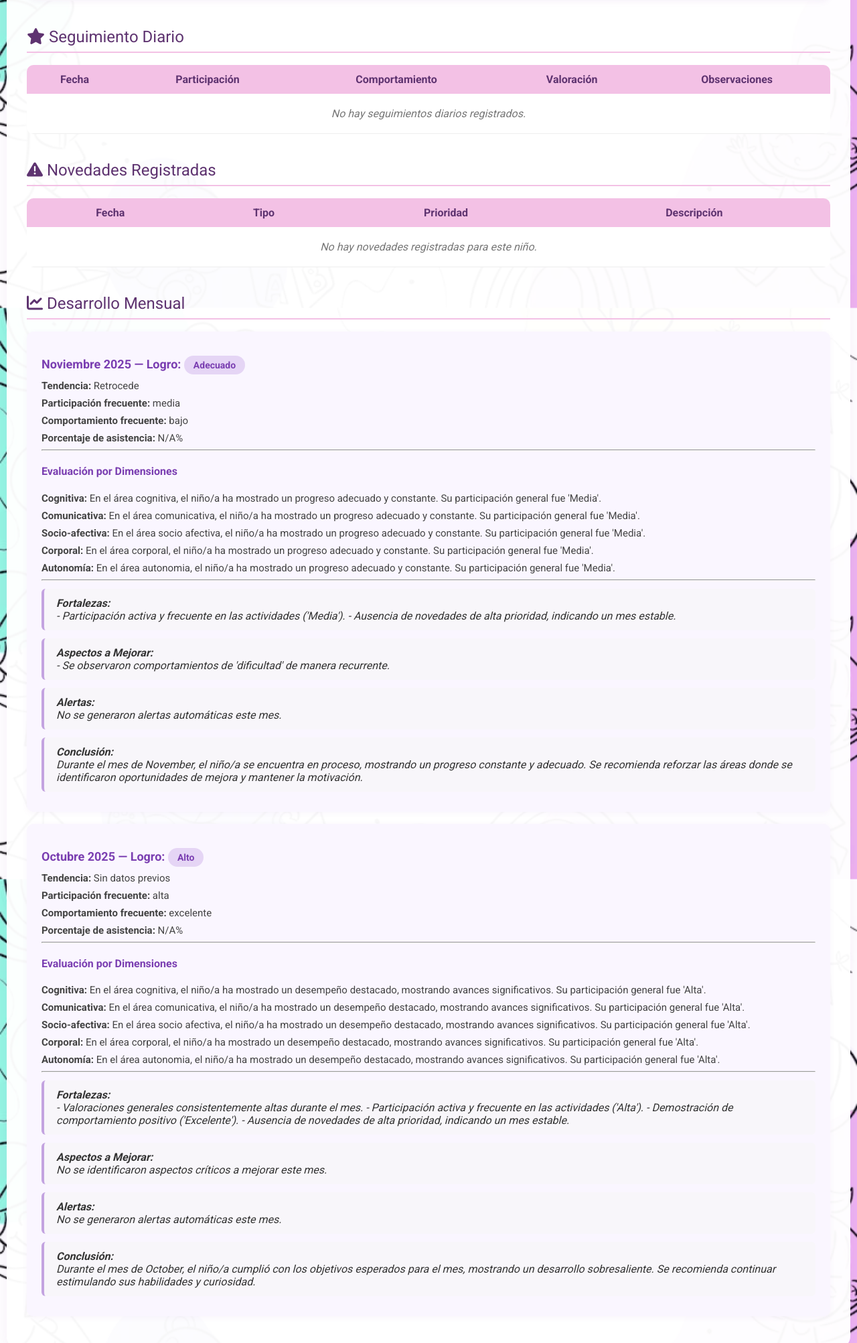
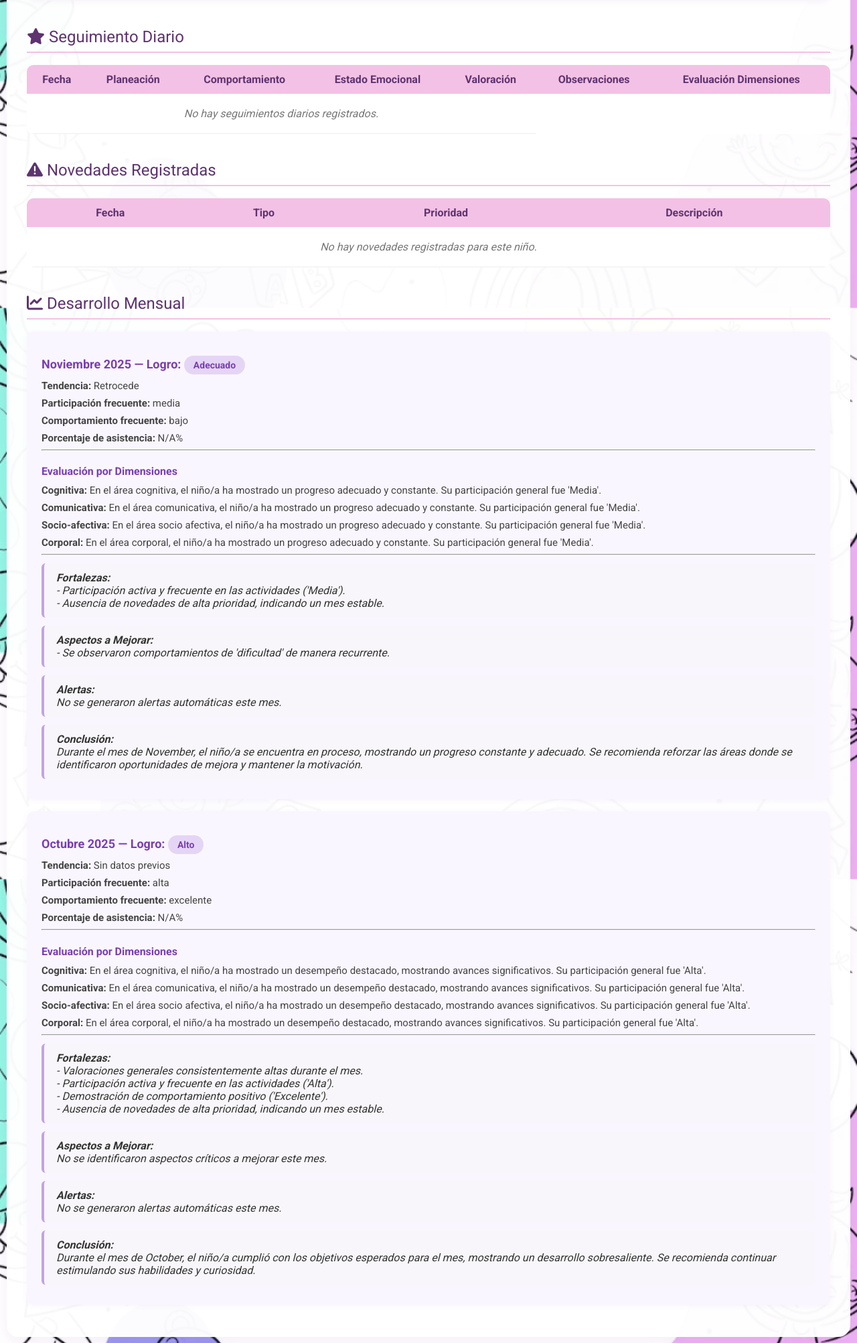
Before and after one commit to nick4466/icbfconectaPython, a Django app: page /desarrollo/reporte/resumen/3/ in a window 1280 px wide. Shown: the part 393-2398 px from the top of the page at 67% size. Run offline with Django 5.2, Linux system fonts and the light colour scheme; a user stored in the database is signed in; data comes from the database, SQL or seed files in the repository; both versions use the stored data as it was after the commit.

Commit message:
desarrollo reportes

```diff
--- a/templates/madre/desarrollo_list.html
+++ b/templates/madre/desarrollo_list.html
@@ -526,6 +526,9 @@
              title="Editar">
              <i class="fas fa-pen"></i></a>
           <a href="{% url 'desarrollo:eliminar_desarrollo' desarrollo.id %}" class="btn-accion btn-rojo" title="Eliminar" onclick="return confirm('¿Estás segura de que deseas eliminar este registro? Esta acción no se puede deshacer.');"><i class="fas fa-trash"></i></a>
+          <a href="{% url 'desarrollo:generar_reporte_pdf' desarrollo.nino.id %}?tipo_reporte=desarrollo&fecha_inicio={{ desarrollo.fecha_fin_mes|date:'Y-m-01' }}&fecha_fin={{ desarrollo.fecha_fin_mes|date:'Y-m-d' }}" target="_blank" class="btn-accion btn-verde" title="Certificado PDF" style="background:#27a9ae; color:white;">
+            <i class="fas fa-certificate"></i>
+          </a>
         </div>
       </div>
       {% empty %}
--- a/templates/reporte/reporte_resumen.html
+++ b/templates/reporte/reporte_resumen.html
@@ -258,24 +258,32 @@
       <thead>
         <tr>
           <th>Fecha</th>
-          <th>Participación</th>
+          <th>Planeación</th>
           <th>Comportamiento</th>
+          <th>Estado Emocional</th>
           <th>Valoración</th>
           <th>Observaciones</th>
+          <th>Evaluación Dimensiones</th>
         </tr>
       </thead>
       <tbody>
         {% for seguimiento in seguimientos %}
         <tr>
           <td>{{ seguimiento.fecha|date:"Y-m-d" }}</td>
-          <td>{{ seguimiento.get_participacion_display }}</td>
-          <td>{{ seguimiento.get_comportamiento_logro_display }}</td>
+          <td>{{ seguimiento.planeacion.nombre_experiencia|default:"N/A" }}</td>
+          <td>{{ seguimiento.get_comportamiento_general_display }}</td>
+          <td>{{ seguimiento.get_estado_emocional_display }}</td>
           <td>
-            {% for i in "12345" %}
-              {% if forloop.counter <= seguimiento.valoracion %}★{% else %}<span style="color:#ddd;">★</span>{% endif %}
+            {% for i in "12345" %}{% if forloop.counter <= seguimiento.valoracion %}★{% else %}<span style="color:#ddd;">★</span>{% endif %}{% endfor %}
+          </td>
+          <td>{{ seguimiento.observaciones|default:"-" }}</td>
+          <td>
+            {% for eval in seguimiento.evaluaciones_dimension.all %}
+              <p style="margin: 2px 0; font-size: 13px;"><b>{{ eval.dimension.nombre }}:</b> {{ eval.get_desempeno_display }}</p>
+            {% empty %}
+              Sin evaluación.
             {% endfor %}
           </td>
-          <td>{{ seguimiento.observaciones|default:"-"|truncatewords:10 }}</td>
         </tr>
         {% empty %}
         <tr class="empty-row">
@@ -328,17 +336,16 @@
       <p><b>Comportamiento frecuente:</b> {{ desarrollo.get_comportamiento_frecuente_display|default:"-" }}</p>
       <p><b>Porcentaje de asistencia:</b> {{ desarrollo.porcentaje_asistencia|default:"N/A" }}%</p>
       <hr>
-      <h4 style="color:#7a3eb1;">Evaluación por Dimensiones</h4>
+      <h4 style="color:#7a3eb1; margin-bottom: 10px;">Evaluación por Dimensiones</h4>
       <p><b>Cognitiva:</b> {{ desarrollo.evaluacion_cognitiva|default:"Sin información" }}</p>
       <p><b>Comunicativa:</b> {{ desarrollo.evaluacion_comunicativa|default:"Sin información" }}</p>
       <p><b>Socio-afectiva:</b> {{ desarrollo.evaluacion_socio_afectiva|default:"Sin información" }}</p>
       <p><b>Corporal:</b> {{ desarrollo.evaluacion_corporal|default:"Sin información" }}</p>
-      <p><b>Autonomía:</b> {{ desarrollo.evaluacion_autonomia|default:"Sin información" }}</p>
       <hr>
-      <div class="blockquote"><b>Fortalezas:</b> <br>{{ desarrollo.fortalezas_mes|default:"-" }}</div>
-      <div class="blockquote"><b>Aspectos a Mejorar:</b> <br>{{ desarrollo.aspectos_a_mejorar|default:"-" }}</div>
-      <div class="blockquote"><b>Alertas:</b> <br>{{ desarrollo.alertas_mes|default:"-" }}</div>
-      <div class="blockquote"><b>Conclusión:</b> <br>{{ desarrollo.conclusion_general|default:"-" }}</div>
+      <div class="blockquote"><b>Fortalezas:</b> <br>{{ desarrollo.fortalezas_mes|linebreaksbr|default:"-" }}</div>
+      <div class="blockquote"><b>Aspectos a Mejorar:</b> <br>{{ desarrollo.aspectos_a_mejorar|linebreaksbr|default:"-" }}</div>
+      <div class="blockquote"><b>Alertas:</b> <br>{{ desarrollo.alertas_mes|linebreaksbr|default:"-" }}</div>
+      <div class="blockquote"><b>Conclusión:</b> <br>{{ desarrollo.conclusion_general|linebreaksbr|default:"-" }}</div>
     </div>
     {% empty %}
     <div class="dimension-block">
```
Also changed, not shown: templates/reporte/reporte_pdf.html (+35 -16 lines), db.sqlite3.
